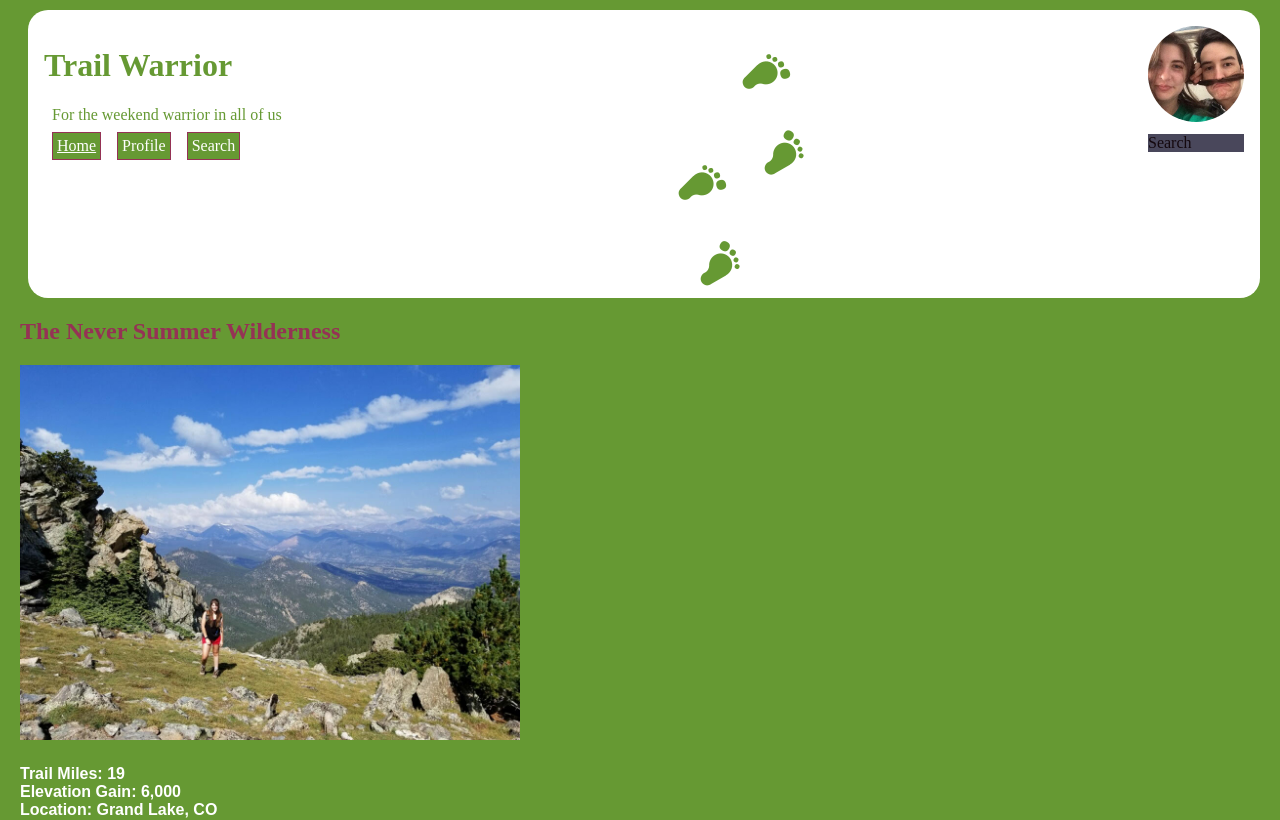
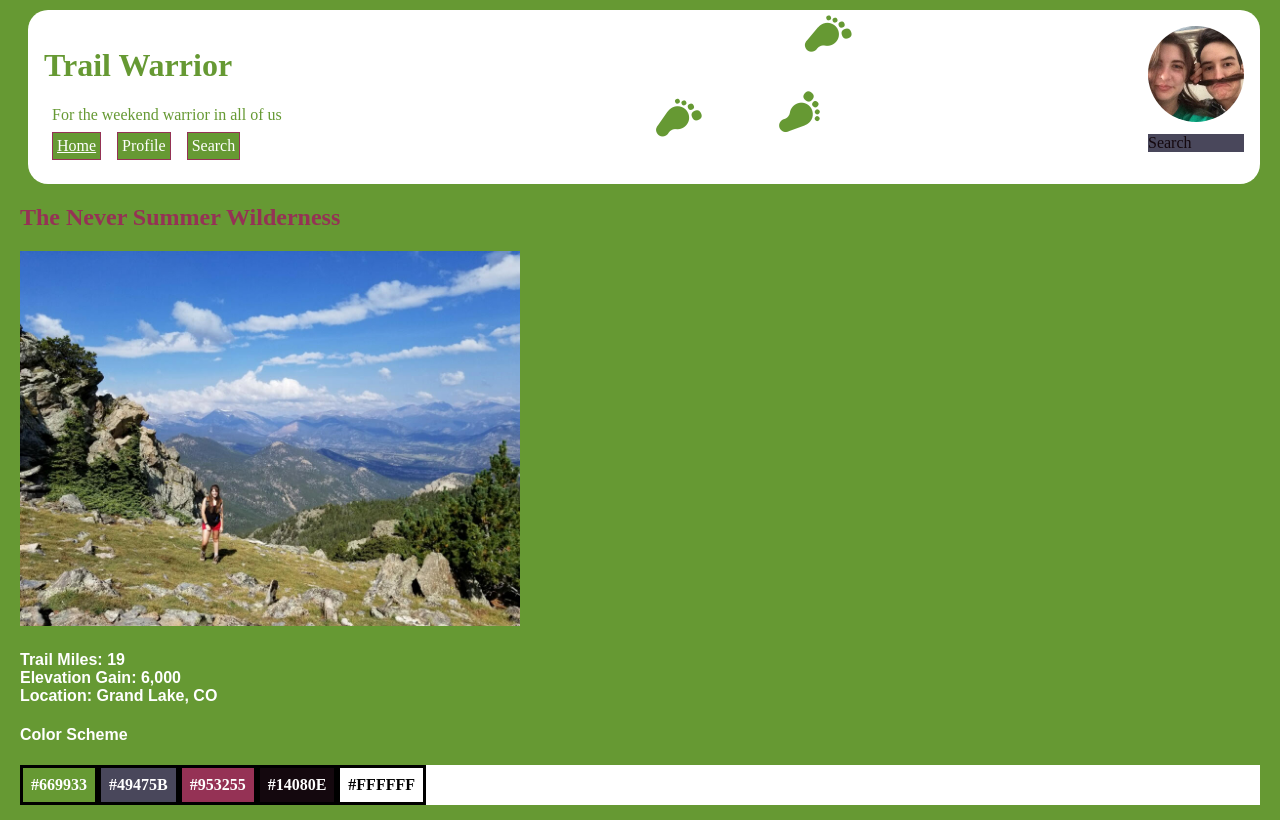
Before and after one commit to BustaKaplan/TrailWarrior, a React (Create React App) app: page / in a window 1280 px wide. Shown: the top 820 px of the page. Built offline with nearby package versions, Linux system fonts and the light colour scheme.

Commit message:
edited footsteps

```diff
--- a/src/App.js
+++ b/src/App.js
@@ -26,7 +26,6 @@ class App extends Component {
               <div className= "footone"> <i className = "foot" className="fi-foot"></i> </div>
               <div className = "foottwo"> <i className = "foot" className="fi-foot"></i> </div>
               <div className = "footthree"> <i className = "foot" className="fi-foot"></i> </div>
-                <div className = "footfour"> <i className = "foot" className="fi-foot"></i> </div>
             </div>
             <div className = "right">
               <img className = "profile-pic" src={require("./unnamed.jpg")} alt="Profile Picture"/>
--- a/src/index.css
+++ b/src/index.css
@@ -1,28 +1,31 @@
 .steps{
+  display: flex;
+  transform: rotate(335deg);
 
-  transform: rotate(30deg);
   }
 .fi-foot{
 
   font-size: 3.5em;
-  padding: 1em;
+  padding: .5em;
+  border: 0em;
   transform: rotate(45deg);
 }
 .footone{
-  transform: rotate(45deg) scaleX(1);
+  transform: rotate(90deg) scaleX(1);
   position: relative;
   /*top: .5em;
   left: .5em;*/
 
   } .footthree{
-  transform: rotate(45deg) scaleX(1);
+  transform: scaleX(1) rotate(95deg) translate(-1em);
   position: relative;
+
   /*top: .5em;
   left: .5em;*/
 
 }
-.foottwo, .footfour{
-  transform: translate(4em) scaleX(-1);
+.foottwo{
+  transform: rotate(65deg) translate(5em) scaleX(-1);
 
 }
 body{
```
